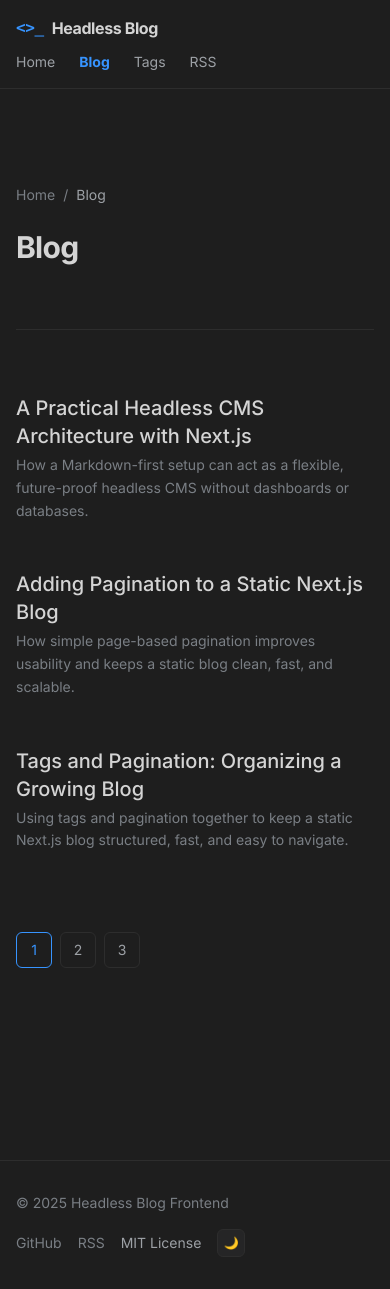
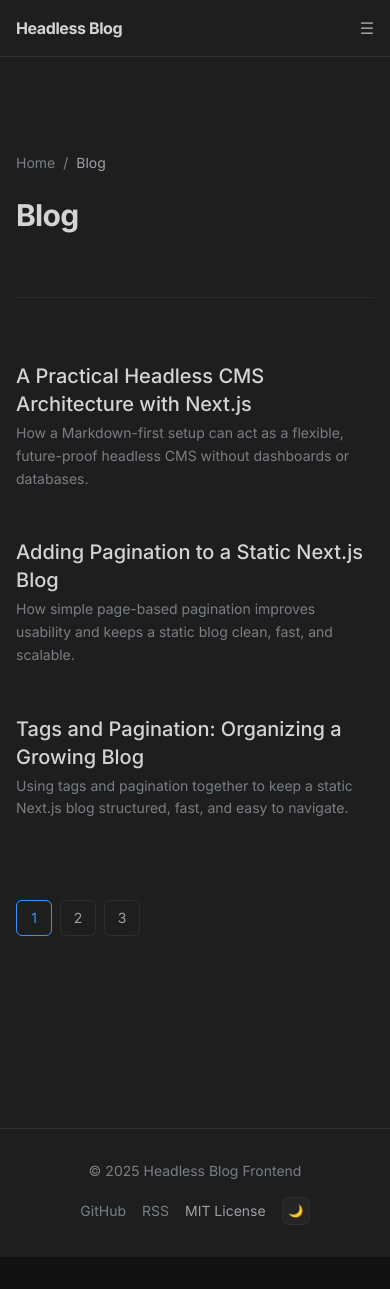
Before and after one commit to taman1990/headless-blog, a Next.js app: page /blog in a window 390 px wide. After the commit the page ends 1257 px from the top, so only its background shows below. Built offline with nearby package versions, Linux system fonts and the light colour scheme.

Commit message:
feat(header): improve mobile navigation

```diff
--- a/src/components/Footer.tsx
+++ b/src/components/Footer.tsx
@@ -7,17 +7,21 @@ export default function Footer() {
         className="
           max-w-3xl mx-auto px-4 py-8
           text-sm text-text-muted
-          flex flex-col gap-4
-          sm:flex-row sm:items-center sm:justify-between
+          flex flex-col items-center gap-4
+          md:flex-row md:items-center md:justify-between
         "
       >
-        {/* Left: simple copyright, kept minimal to avoid visual noise */}
-        <p>
+        {/* Copyright
+           - Centered on mobile/tablet
+           - Left-aligned naturally on desktop via layout */}
+        <p className="text-center">
           © {new Date().getFullYear()} Headless Blog Frontend
         </p>
 
-        {/* Right: secondary navigation links, low emphasis by design */}
-        <ul className="flex items-center gap-4">
+        {/* Footer actions
+           - Centered group on mobile/tablet
+           - Inline row on desktop */}
+        <ul className="flex flex-wrap items-center justify-center gap-4">
           <li>
             <a
               href="https://github.com/taman1990/headless-blog"
@@ -40,10 +44,13 @@ export default function Footer() {
             </a>
           </li>
 
-          {/* License is informational, not a navigation target */}
+          {/* Informational label — not interactive */}
           <li className="text-text-secondary">
             MIT License
           </li>
+
+          {/* Theme toggle
+             - Treated like an action, not a link */}
           <li>
             <ThemeDropdown />
           </li>
--- a/src/components/Header.tsx
+++ b/src/components/Header.tsx
@@ -2,13 +2,13 @@
 
 import { usePathname } from "next/navigation";
 import Link from "next/link";
-import Logo from "@/components/Logo";
+import { useState } from "react";
 
 export default function Header() {
   const pathname = usePathname();
+  const [open, setOpen] = useState(false); // controls mobile menu
 
-  // Determines whether a nav link should be highlighted as active.
-  // Special-cases "/" so Home doesn't appear active on every route.
+  // Determines if a nav link is active based on current route
   const isActive = (href: string) => {
     if (href === "/") {
       return pathname === "/";
@@ -16,58 +16,35 @@ export default function Header() {
     return pathname.startsWith(href);
   };
 
-  // Centralized link styling so active/hover logic stays consistent.
+  // Shared link styling with active state support
   const linkClass = (href: string) =>
     isActive(href)
       ? "text-accent font-semibold"
       : "text-text-secondary transition-colors hover:text-accent";
 
   return (
-    <header className="border-b border-border bg-navbar">
-      <nav
-        className="
-          max-w-3xl mx-auto px-4 py-4
-          flex flex-col gap-3
-          sm:flex-row sm:items-center sm:justify-between
-        "
-      >
-        {/* Brand: kept simple and left-aligned for fast recognition */}
-<Link
-  href="/"
-  className="flex items-center gap-2 font-semibold tracking-tight"
->
-  <Logo />
-  <span>Headless Blog</span>
-</Link>
+    <header className="border-b border-border bg-bg relative">
+      <nav className="max-w-3xl mx-auto px-4 py-4 flex items-center justify-between">
+        {/* Brand */}
+        <Link href="/" className="font-semibold tracking-tight">
+          Headless Blog
+        </Link>
 
-        {/* Navigation
-            - Wraps on mobile instead of overflowing
-            - Larger tap targets via py-2
-            - Horizontal layout restored on larger screens */}
-        <ul className="flex flex-wrap gap-x-6 gap-y-2 text-sm">
+        {/* Desktop navigation */}
+        <ul className="hidden md:flex gap-6 text-sm">
           <li>
-            <Link href="/" className={`py-2 ${linkClass("/")}`}>
-              Home
-            </Link>
+            <Link href="/" className={linkClass("/")}>Home</Link>
           </li>
-
           <li>
-            <Link href="/blog" className={`py-2 ${linkClass("/blog")}`}>
-              Blog
-            </Link>
+            <Link href="/blog" className={linkClass("/blog")}>Blog</Link>
           </li>
-
           <li>
-            <Link href="/tags" className={`py-2 ${linkClass("/tags")}`}>
-              Tags
-            </Link>
+            <Link href="/tags" className={linkClass("/tags")}>Tags</Link>
           </li>
-
           <li>
-            {/* External link stays a plain <a> to avoid unnecessary client routing */}
             <a
               href="/rss.xml"
-              className="py-2 text-text-secondary transition-colors hover:text-accent"
+              className="text-text-secondary transition-colors hover:text-accent"
               target="_blank"
               rel="noopener noreferrer"
             >
@@ -75,7 +52,77 @@ export default function Header() {
             </a>
           </li>
         </ul>
+
+        {/* Mobile hamburger */}
+        <button
+          onClick={() => setOpen(true)}
+          className="md:hidden text-text-secondary hover:text-accent transition-colors"
+          aria-label="Open menu"
+        >
+          ☰
+        </button>
       </nav>
+
+      {/* Overlay */}
+      <div
+        className={`
+          fixed inset-0 z-40 bg-black/40
+          transition-opacity
+          ${open ? "opacity-100" : "opacity-0 pointer-events-none"}
+        `}
+        onClick={() => setOpen(false)}
+      />
+
+      {/* Mobile side panel */}
+      <aside
+        className={`
+          fixed top-0 right-0 z-50 h-full w-1/2
+          bg-surface border-l border-border
+          transform transition-transform duration-300
+          ${open ? "translate-x-0" : "translate-x-full"}
+        `}
+      >
+        <div className="flex flex-col px-6 py-6 gap-6 text-sm">
+          {/* Close button */}
+          <button
+            onClick={() => setOpen(false)}
+            className="self-end text-text-muted hover:text-accent transition-colors"
+            aria-label="Close menu"
+          >
+            ✕
+          </button>
+
+          <Link href="/" className={linkClass("/")} onClick={() => setOpen(false)}>
+            Home
+          </Link>
+
+          <Link
+            href="/blog"
+            className={linkClass("/blog")}
+            onClick={() => setOpen(false)}
+          >
+            Blog
+          </Link>
+
+          <Link
+            href="/tags"
+            className={linkClass("/tags")}
+            onClick={() => setOpen(false)}
+          >
+            Tags
+          </Link>
+
+          <a
+            href="/rss.xml"
+            className="text-text-secondary hover:text-accent transition-colors"
+            target="_blank"
+            rel="noopener noreferrer"
+            onClick={() => setOpen(false)}
+          >
+            RSS
+          </a>
+        </div>
+      </aside>
     </header>
   );
 }
```
Also changed, not shown: 1 other file (tests, documents, lock files or other folders).
